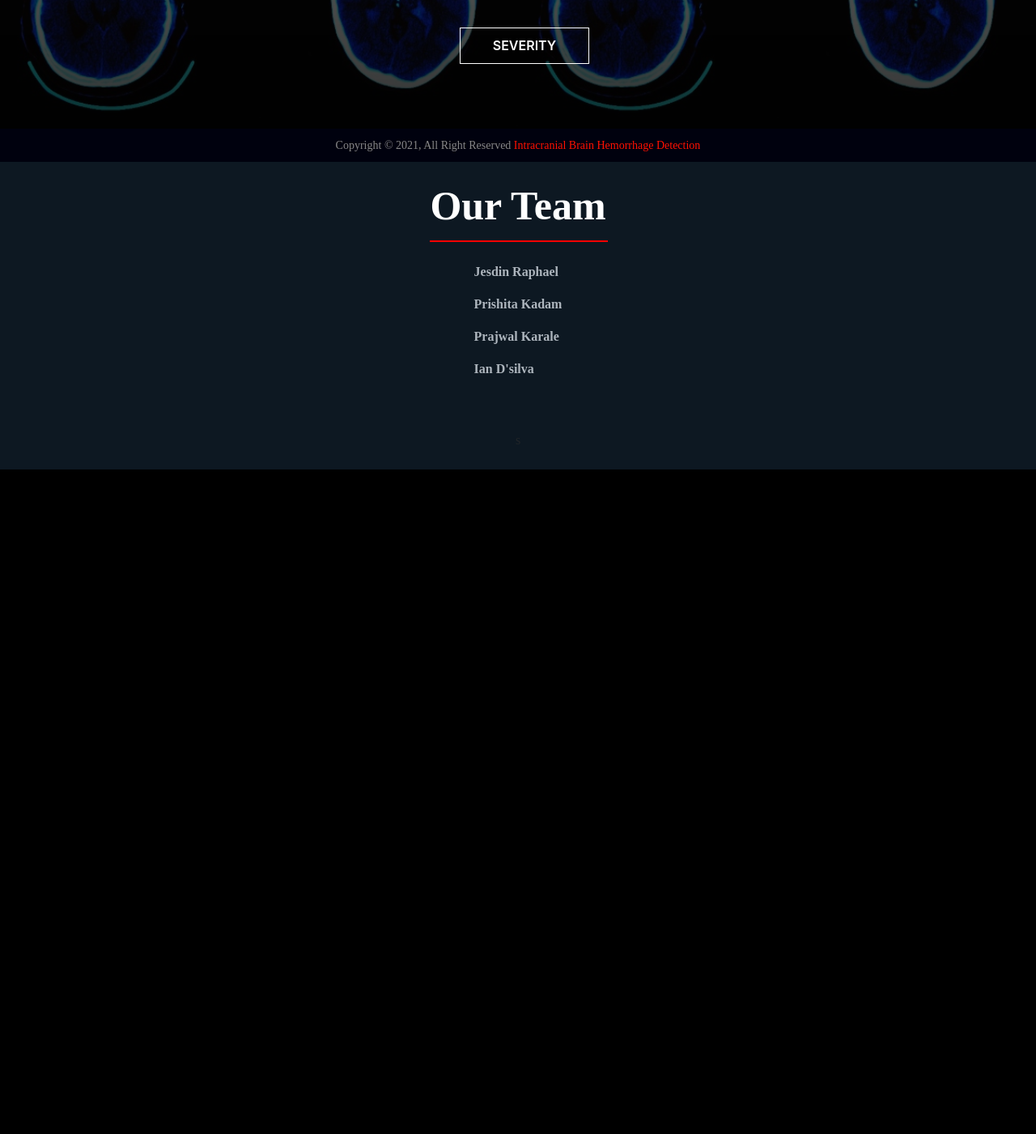
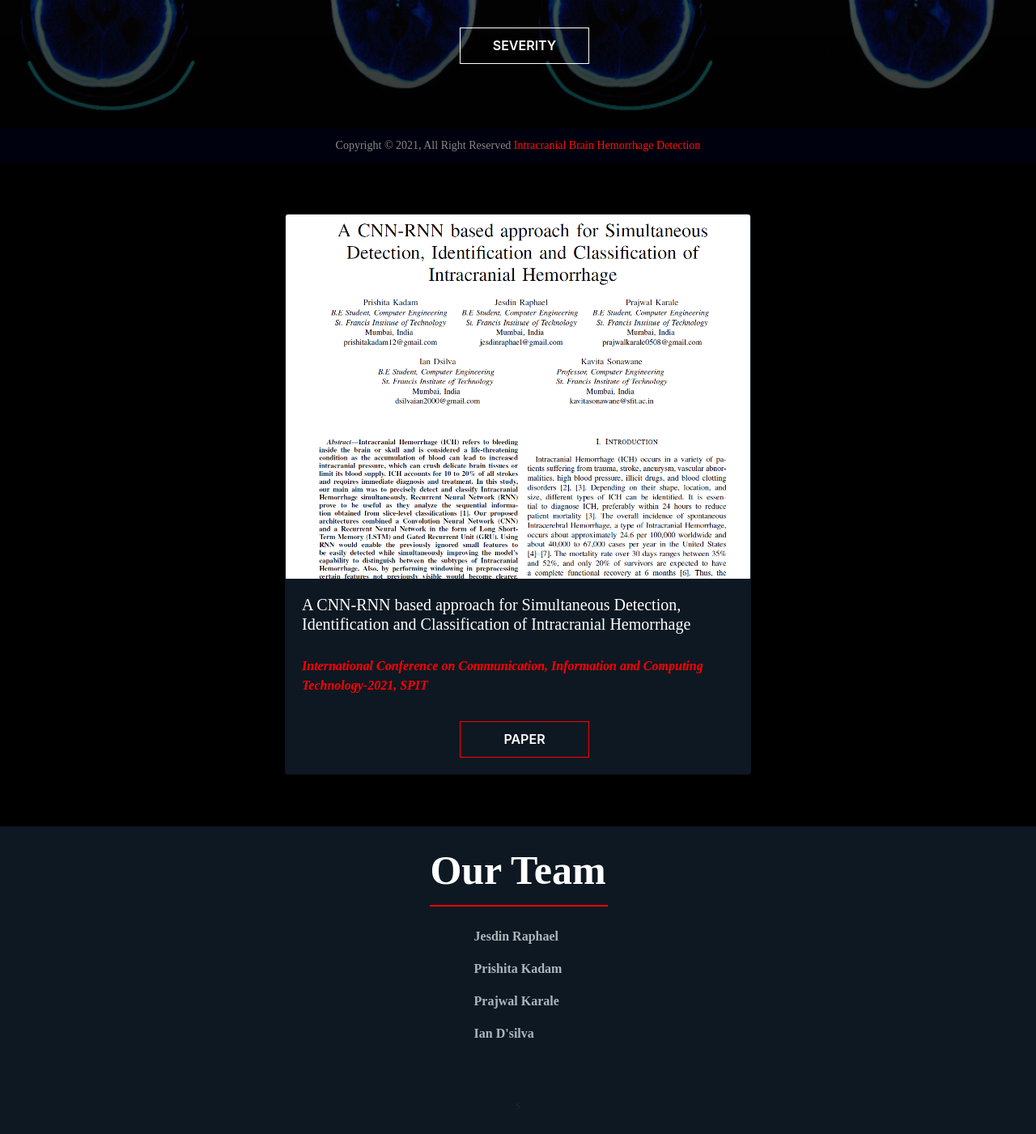
Before and after one commit to jesdin/ICH, a Django app: page / in a window 1280 px wide. Shown: the part 600-2001 px from the top of the page at 81% size. Before the commit the page ends 1180 px from the top, so only its background shows below. Run offline with Django 3.2, Linux system fonts and the light colour scheme; some libraries are stand-ins or nearby versions.

Commit message:
Paper Ui and Logo

```diff
--- a/assets/css/style.css
+++ b/assets/css/style.css
@@ -89,7 +89,7 @@ body {
     text-transform: uppercase;
     width: 100%;
     height: 100%;
-    font-family: -apple-system,BlinkMacSystemFont,"Segoe UI",Roboto,"Helvetica Neue",Arial,"Noto Sans",sans-serif,"Apple Color Emoji","Segoe UI Emoji","Segoe UI Symbol","Noto Color Emoji";
+    font-family: -apple-system, BlinkMacSystemFont, "Segoe UI", Roboto, "Helvetica Neue", Arial, "Noto Sans", sans-serif, "Apple Color Emoji", "Segoe UI Emoji", "Segoe UI Symbol", "Noto Color Emoji";
 }
 
 @media (min-width: 600px) {
@@ -177,6 +177,100 @@ body {
 .sub {
     text-decoration: none;
 } */
+
+/*------Paper------*/
+.paper {
+    padding: 4rem;
+    display: flex;
+    flex-direction: row;
+    flex-wrap: nowrap;
+    align-content: center;
+    justify-content: center;
+    align-items: center;
+}
+
+#pap {
+    background-color: #0d1822;
+    color: white;
+    max-width: 36rem;
+}
+
+.card-text {
+    padding-top: 1rem;
+    color: red;
+    font-style: oblique;
+    font-weight: 600;
+}
+
+#pdfpaper{
+    display: flex;
+    flex-direction: column;
+    justify-content: center;
+    text-align: center;
+    color: rgb(255, 0, 0);
+    font-weight: 900;
+    flex-wrap: nowrap;
+    align-items: center;
+    align-content: center;
+    padding-top: 1rem;
+}
+
+.bttnone {
+    color: #ffffff;
+    margin-left: 1rem;
+    cursor: pointer;
+    font-size: 16px;
+    font-weight: 600 !important;
+    line-height: 45px;
+    max-width: 160px;
+    position: relative;
+    text-decoration: none;
+    text-transform: uppercase;
+    width: 100%;
+    height: 100%;
+    font-family: -apple-system, BlinkMacSystemFont, "Segoe UI", Roboto, "Helvetica Neue", Arial, "Noto Sans", sans-serif, "Apple Color Emoji", "Segoe UI Emoji", "Segoe UI Symbol", "Noto Color Emoji";
+}
+
+/* @media (min-width: 600px) {
+    .btn {
+        margin: 0 1em 2em;
+    }
+} */
+
+.bttnone:hover {
+    text-decoration: none;
+}
+
+.bttn-12 svg {
+    height: 45px;
+    left: 0;
+    position: absolute;
+    top: 0;
+    width: 100%;
+}
+
+.bttn-12 rect {
+    fill: none;
+    stroke: #ff0000;
+    stroke-width: 2;
+    stroke-dasharray: 422, 0;
+    transition: all 0.35s linear;
+}
+
+.bttn-12:hover {
+    background: transparent;
+    font-weight: 500;
+    letter-spacing: 5px;
+    /* color: #5eff00; */
+    color: #ffffff;
+}
+
+.bttn-12:hover rect {
+    stroke-width: 5;
+    stroke-dasharray: 15, 310;
+    stroke-dashoffset: 48;
+    transition: all 1.35s cubic-bezier(0.19, 1, 0.22, 1);
+}
 
 /*------Website footer------*/
 ul {
--- a/main/templates/index.html
+++ b/main/templates/index.html
@@ -29,9 +29,11 @@
 
 <body>
     <nav class="navbar navbar-expand-lg sticky-top" id="navbar ">
-        <a class="navbar-brand" href="{% url 'home' %}" style="font-family: ui-sans-serif; color: #c5c4c4; display: flex; align-items: center; justify-content: center;">
+        <a class="navbar-brand" href="{% url 'home' %}"
+            style="font-family: ui-sans-serif; color: #c5c4c4; display: flex; align-items: center; justify-content: center;">
 
-            <img src="{% static "images/Logo.jpeg" %}" width="60" height="45" class="d-inline-block align-top" alt="" style="margin-bottom: 0.2rem;">
+            <img src="{% static "images/Logo.jpeg" %}" width="60" height="45" class="d-inline-block align-top" alt=""
+                style="margin-bottom: 0.2rem;">
             Intracranial Brain Hemorrhage Detection
         </a>
         <button class="navbar-toggler" type="button" data-toggle="collapse" data-target="#navbarNavAltMarkup"
@@ -74,6 +76,32 @@
                 </svg>
                 Severity
             </a>
+        </div>
+    </div>
+    <div class="paper">
+        <!-- <div class="description">
+            <p>
+                Intracranial Brain Hemorrhage DetectionIntracranial Brain Hemorrhage DetectionIntracranial Brain Hemorrhage DetectionIntracranial Brain Hemorrhage DetectionIntracranial Brain Hemorrhage Detection
+            </p>
+        </div> -->
+        <div class="card" id="pap">
+            <img src="{% static "images/Paper.png" %}" class="card-img-top" alt="...">
+            <div class="card-body">
+                <h5 class="card-title">A CNN-RNN based approach for Simultaneous
+                    Detection, Identification and Classification of
+                    Intracranial Hemorrhage</h5>
+                <p class="card-text">International Conference on Communication, Information and Computing
+                    Technology-2021, SPIT</p>
+                <!-- <a href="#" class="btn btn-danger" style="margin: 0 0em 2em;">Go somewhere</a> -->
+                <div class="butt" id="pdfpaper">
+                    <a href="#" class="bttnone bttn-12">
+                        <svg>
+                            <rect x="0" y="0" fill="none" width="100%" height="100%" />
+                        </svg>
+                        Paper
+                    </a>
+                </div>
+            </div>
         </div>
     </div>
     <div class="credit">
--- a/main/templates/predict.html
+++ b/main/templates/predict.html
@@ -349,7 +349,7 @@
         else {
             result = 'Invalid';
         }
-
+        document.getElementById("res").focus();
         document.getElementById("sc").innerHTML = 'GCS: ' + score;
         document.getElementById("res").innerHTML = result;
 
```
Also changed, not shown: assets/images/Paper.PNG (added).
